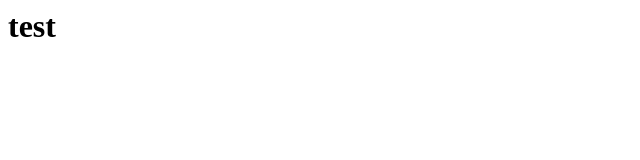
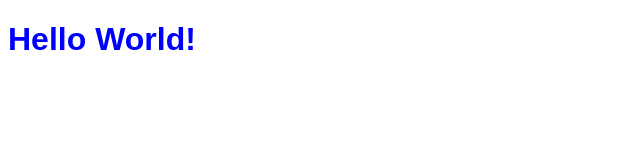
Before and after one commit to mkuzmick/pages-test, a plain HTML site: page index.html in a window 1280 px wide. Shown: the whole page, without its empty margins (0-640 px from the left). Drawn offline with Linux system fonts and the light colour scheme.

Commit message:
Updates:

```diff
--- a/index.html
+++ b/index.html
@@ -1 +1,15 @@
-<h1>test</h1>
+<!DOCTYPE html>
+<html lang="en">
+<head>
+    <meta charset="UTF-8">
+    <meta name="viewport" content="width=device-width, initial-scale=1.0">
+    <title>Document</title>
+    <!-- Reference to the styles.css file -->
+    <link rel="stylesheet" href="styles.css">
+</head>
+<body>
+
+    <h1>Hello World!</h1>
+
+</body>
+</html>
--- /dev/null
+++ b/styles.css
@@ -0,0 +1,8 @@
+/* styles.css content */
+body {
+    font-family: Arial, sans-serif;
+}
+
+h1 {
+    color: blue;
+}
```
